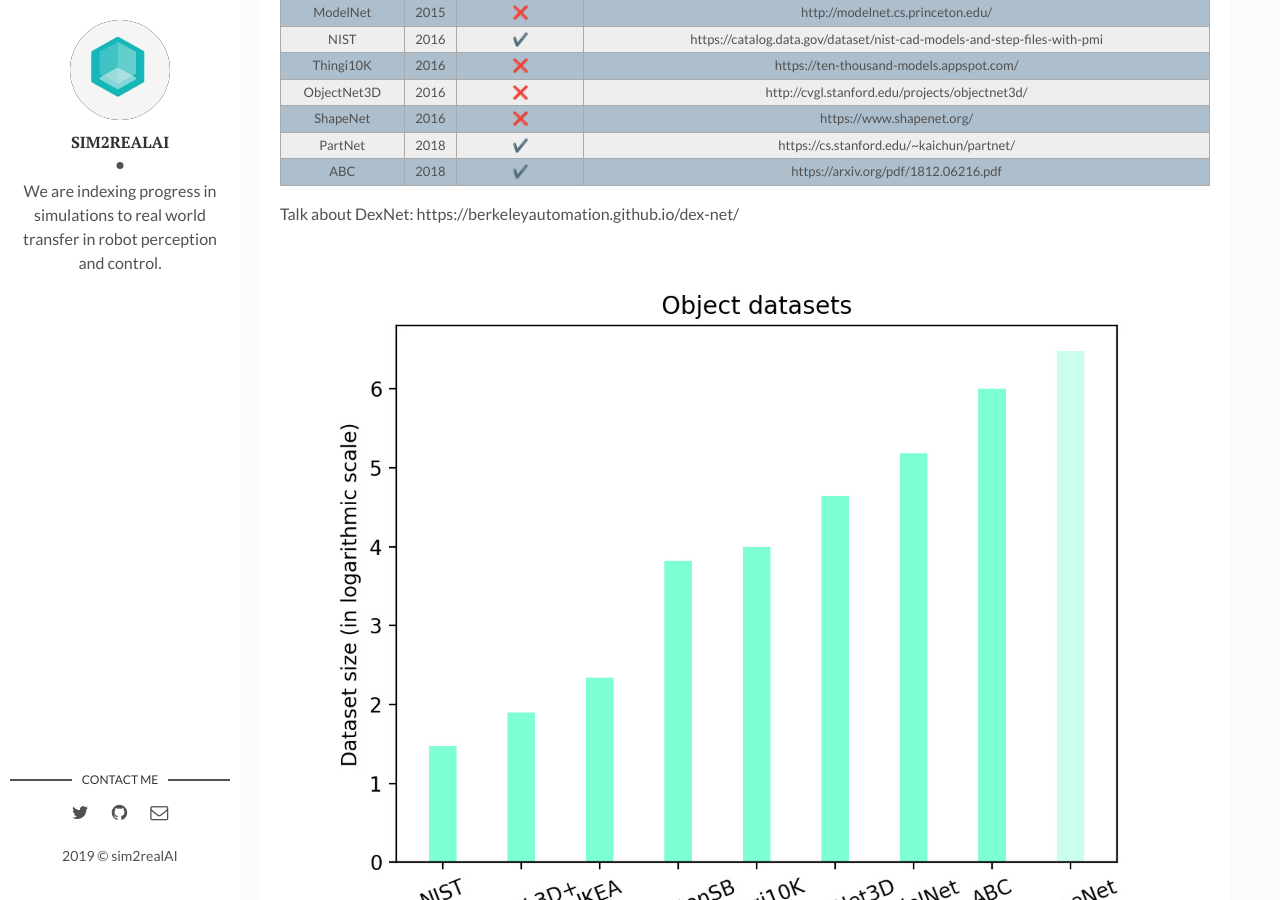
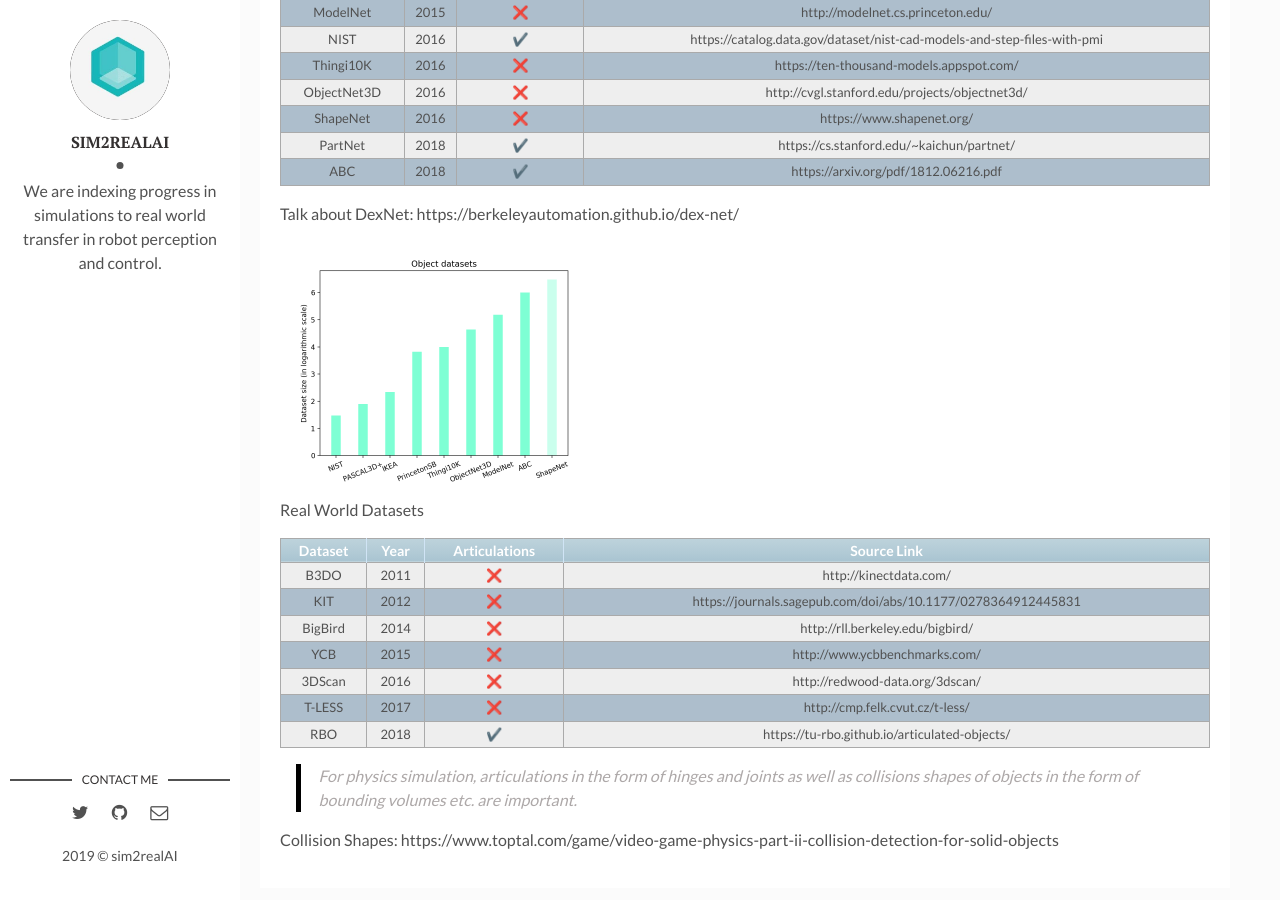
Before and after one commit to backupsim2realai/backupsim2realai.github.io, a Jekyll site: the page built from _posts/2019-01-15-Synthetic-Datasets-of-Objects-Part-I.markdown, in a window 1280 px wide and 900 px high, scrolled down 456 px. Built offline with Jekyll 4.4.1, drawn with Linux system fonts in a browser that asks for light colours; emoji names are drawn with the system emoji font.

Commit message:
updating image
Signed-off-by: Ankur Handa <ahanda@nvidia.com>

```diff
--- a/_posts/2019-01-15-Synthetic-Datasets-of-Objects-Part-I.markdown
+++ b/_posts/2019-01-15-Synthetic-Datasets-of-Objects-Part-I.markdown
@@ -31,7 +31,9 @@
 
 Talk about DexNet: https://berkeleyautomation.github.io/dex-net/
 
-![Graph](/assets/img/2019-01-15/object_datasets.jpg)
+<img src="/assets/img/2019-01-15/object_datasets.jpg" width="320">
+
+<!--![Graph](/assets/img/2019-01-15/object_datasets.jpg)-->
 
 Real World Datasets
 
```
